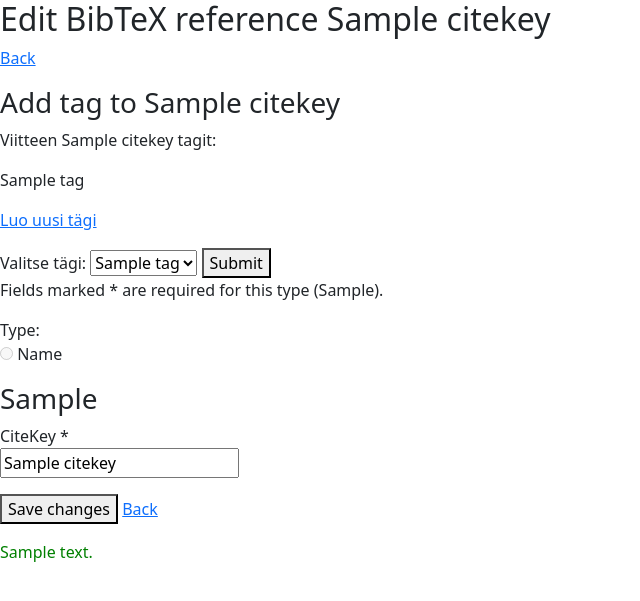
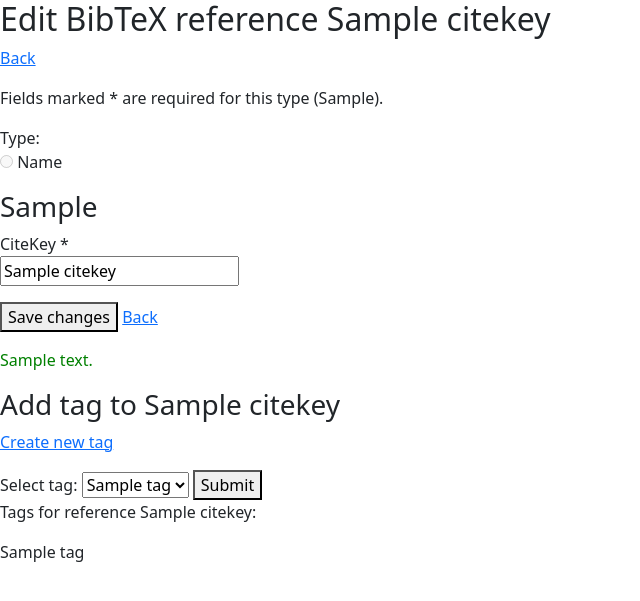
Before and after one commit to Mini-Ohtu/MiniOhtu, a Flask app: template src/templates/edit_reference.html in a window 1280 px wide. Shown: the top 601 px of the page, without its empty margins (0-640 px from the left). Run offline with Flask 3, Linux system fonts and the light colour scheme; the template is opened without the code that fills it: most values are stand-ins (such as "Sample title", 1, 10 or a date in 2020).

Commit message:
Continued with tags

```diff
--- a/src/app.py
+++ b/src/app.py
@@ -157,11 +157,7 @@ def reference_deletion(key):
     delete_reference(key)
     return redirect("/")
 
-
-
-#tägin lisäys
-# huom. tägin lisäysmahdollisuus nyt vain muokkauksessa
-# pitäisikö olla myös uuden viitteen lisäyksessä?
+#tagin lisäys
 
 @app.route("/add_tag/<key>", methods=["GET", "POST"])
 def adding_tag(key):
@@ -171,12 +167,10 @@ def adding_tag(key):
     if request.method == "POST":
         tag_name = request.form["tag_name"]
         #olisiko parempi laittaa pudotusvalikkoon mahdollisuus kirjoittaa uusi tägi?
-        # nyt on siis templates/new_tag.html
-        #if tag_name == "other":
-        #    tag_name = request.form["new_tag"]
-        tag_id=add_tag(tag_name)
+        #luulen että on ok, että niitä lisää erikseen > tarve kuitenkin harvinainen
+        add_tag(tag_name)
         reference_id=get_reference_id(key)
-        #todo: if not tag_name or not tag_id or not reference_id: #tee jotain
+        #todo: if not tag_name or not tag_id or not reference_id:
         try:
             #todo: tagin validointi, virheiden käsittely
             #validate_tag(tag_name)
@@ -186,8 +180,22 @@ def adding_tag(key):
             #tee jotain
             return  redirect("/")
 
+# Pelkkä tägin luonti ilman linkkiä citekeyhin
 
-
+@app.route("/new_tag", methods=["GET", "POST"])
+def add_tag_only():
+    tags = get_all_tags()
+    if request.method == "GET":
+        return render_template("new_tag.html", tags=tags)
+    if request.method == "POST":
+        tag_name = request.form["tag_name"]
+        try:
+            add_tag(tag_name)
+            return redirect(url_for("add_tag_only"))
+        # pylint: disable=W0703
+        except Exception as error:
+            query = urlencode({"error": str(error)})
+            return redirect(f"{url_for('add_tag_only')}?{query}")
 
 # testausta varten oleva reitti
 if test_env:
--- a/src/repositories/reference_repository.py
+++ b/src/repositories/reference_repository.py
@@ -15,7 +15,7 @@ def get_references() -> list:
     references = result.fetchall()
 
     if not references:
-        return "Ei viitteitä"
+        return "No references"
 
     parsed_references = []
     for citekey, entry_type, data in references:
@@ -160,8 +160,6 @@ def get_reference_by_key(citekey):
 
     return Reference(citekey, entry_type, payload)
 
-
-
 #tägien lisäys
 
 def add_tag(tag_name):
@@ -189,6 +187,7 @@ def add_tag(tag_name):
             "tag_name": tag_name,
         },
     )
+    db.session.commit()
     tag_id = result.fetchone()
     if tag_id:
         return tag_id[0]
--- a/src/templates/edit_reference.html
+++ b/src/templates/edit_reference.html
@@ -7,56 +7,6 @@
 <p>
   <a href="/">Back</a>
 </p>
-
-
-
-<!-- tägin lisäys nyt tässä yĺhäällä jotta helpompi testailla, voi siirtää kun valmis  -->
-<h3>Add tag to {{ viite.citekey }}</h3>
-
-<p>
-  {% if reftags %}
-  Viitteen {{viite.citekey}} tagit:
-  {% for tag in reftags %}
-<p> {{ tag.tag_name }}</p>
-{% endfor %}
-{% else %}
-Ei tägejä.
-{% endif %}
-
-<!-- nyt uuden tägin luonti templaten avulla, luulisi että se on ihan ok -->
-<!-- hahmottelin myös että vain lisäisi sen pudotusvalikkoon, ks. alla-->
-
-<p>
-  <a href="{{ url_for('adding_tag', key=viite.citekey) }}">Luo uusi tägi</a>
-</p>
-
-{% if tags %}
-
-<body>
-  <form method="POST" action="{{ url_for('adding_tag', key=viite.citekey) }}">
-    <label for="tag">Valitse tägi:</label>
-    <select name="tag_name" id="tag">
-      {% for tag in tags %}
-
-      <option value="{{tag.tag_name}}">{{tag.tag_name}}</option>
-      {% endfor %}
-      <!-- pudotusvalikkoon mahdollisuus kirjoittaa uusi tägi?-->
-      <!-- <option value="other">Add a new tag</option> -->
-    </select>
-    <!--
-    <input type="text" id="newtag" name="new_tag" placeholder="Write your own option">
-      -->
-    <button type="submit">Submit</button>
-  </form>
-  {% endif %}
-
-</body>
-
-
-
-
-
-
 
 <p>Fields marked * are required for this type ({{ viite.entry_type }}).</p>
 
@@ -87,6 +37,7 @@ Ei tägejä.
     <a href="/">Back</a>
   </p>
 </form>
+</body>
 
 {% if success_message %}
 <p style="margin-top: 1rem; color: green;">{{ success_message }}</p>
@@ -104,4 +55,43 @@ Ei tägejä.
   };
 </script>
 <script src="{{ url_for('static', filename='form_fields.js') }}"></script>
+
+<!-- tägin lisäys siirretty alhaalle -->
+<h3>Add tag to {{ viite.citekey }}</h3>
+
+<p>
+  <a href="{{ url_for('add_tag_only') }}">Create new tag</a>
+</p>
+
+{% if tags %}
+
+<body>
+  <form method="POST" action="{{ url_for('adding_tag', key=viite.citekey) }}">
+    <label for="tag">Select tag:</label>
+    <select name="tag_name" id="tag">
+      {% for tag in tags %}
+
+      <option value="{{tag.tag_name}}">{{tag.tag_name}}</option>
+      {% endfor %}
+      <!-- pudotusvalikkoon mahdollisuus kirjoittaa uusi tägi?-->
+      <!-- <option value="other">Add a new tag</option> -->
+    </select>
+    <!--
+    <input type="text" id="newtag" name="new_tag" placeholder="Write your own option">
+      -->
+    <button type="submit">Submit</button>
+  </form>
+  {% endif %}
+
+<p>
+  {% if reftags %}
+  Tags for reference {{viite.citekey}}:
+  {% for tag in reftags %}
+<p> {{ tag.tag_name }}</p>
+{% endfor %}
+{% else %}
+No tags added yet.
+{% endif %}
+
+<!-- nyt uuden tägin luonti templaten avulla, luulisi että se on ihan ok -->
 {% endblock %}
```
Also changed, not shown: src/templates/new_tag.html (+17 -5 lines).
